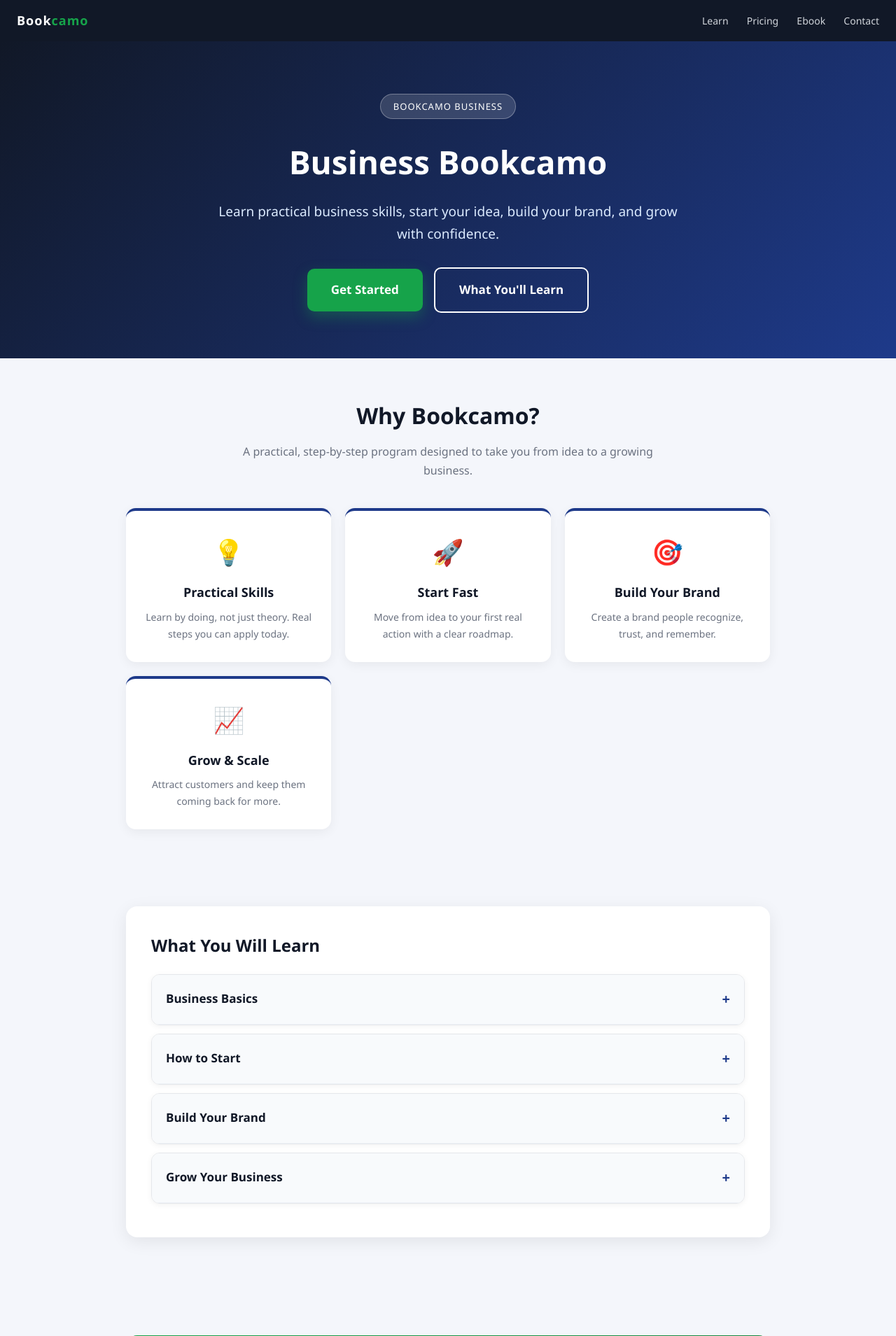
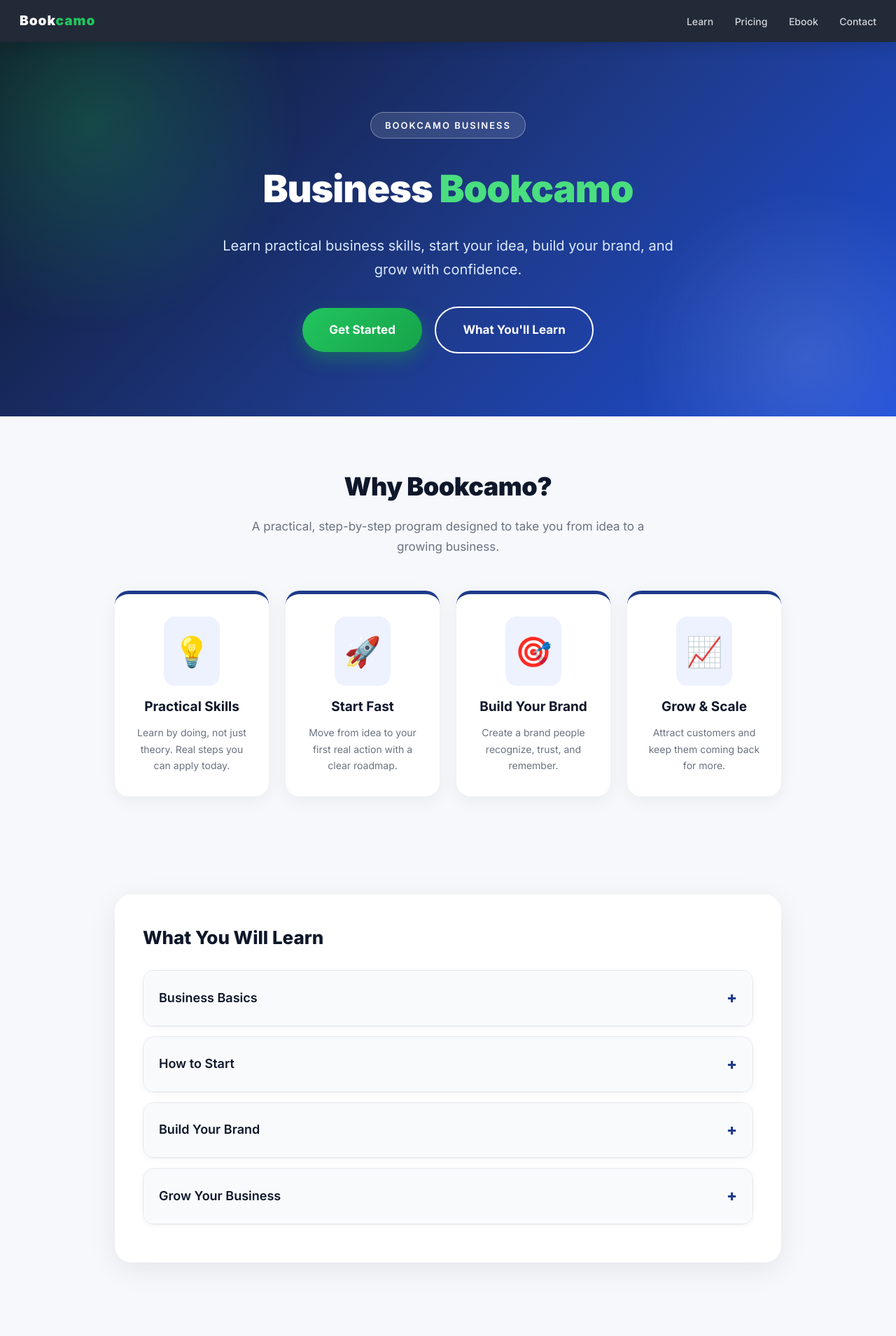
Before and after one commit to rukevweopuoru87/Bookcamo, a Flask app: page / in a window 1280 px wide. Shown: the top 1909 px of the page at 70% size. Run offline with Flask 3, Linux system fonts and the light colour scheme.

Commit message:
Upgraded design to professional version

```diff
--- a/templates/index.html
+++ b/templates/index.html
@@ -4,174 +4,235 @@
     <meta charset="UTF-8">
     <meta name="viewport" content="width=device-width, initial-scale=1.0">
 
-    <title>Bookcamo Business Bookcamo</title>
+    <title>Bookcamo — Business Bookcamo</title>
+
+    <link rel="preconnect" href="https://fonts.googleapis.com">
+    <link rel="preconnect" href="https://fonts.gstatic.com" crossorigin>
+    <link href="https://fonts.googleapis.com/css2?family=Inter:wght@400;500;600;700;800;900&display=swap" rel="stylesheet">
 
     <style>
         * { box-sizing: border-box; margin: 0; padding: 0; }
 
+        html { scroll-behavior: smooth; }
+
         body {
-            font-family: 'Segoe UI', Arial, sans-serif;
-            background: #f4f6fb;
+            font-family: 'Inter', 'Segoe UI', Arial, sans-serif;
+            background: #f6f8fc;
             color: #1f2937;
             line-height: 1.7;
+            overflow-x: hidden;
         }
 
         /* ===== NAVBAR ===== */
         .nav {
-            background: #111827;
+            background: rgba(17, 24, 39, 0.92);
+            backdrop-filter: blur(12px);
             color: white;
-            padding: 14px 24px;
+            padding: 14px 28px;
             display: flex;
             justify-content: space-between;
             align-items: center;
             position: sticky;
             top: 0;
-            z-index: 100;
+            z-index: 1000;
+            box-shadow: 0 4px 20px rgba(0,0,0,0.15);
         }
 
         .nav .logo {
-            font-size: 18px;
-            font-weight: 800;
+            font-size: 19px;
+            font-weight: 900;
             color: #fff;
             letter-spacing: 1px;
         }
 
-        .nav .logo span { color: #16a34a; }
+        .nav .logo span { color: #22c55e; }
 
         .nav-links a {
             color: #d1d5db;
             text-decoration: none;
-            margin-left: 22px;
+            margin-left: 26px;
             font-size: 14px;
+            font-weight: 500;
+            transition: color 0.2s;
         }
 
-        .nav-links a:hover { color: #16a34a; }
+        .nav-links a:hover { color: #22c55e; }
 
         /* ===== HERO ===== */
         .hero {
-            background: linear-gradient(135deg, #111827 0%, #1e3a8a 100%);
+            position: relative;
+            background: linear-gradient(135deg, #0f172a 0%, #1e3a8a 55%, #1d4ed8 100%);
             color: white;
             text-align: center;
-            padding: 75px 20px 65px;
+            padding: 100px 20px 90px;
+            overflow: hidden;
         }
+
+        .hero::before {
+            content: "";
+            position: absolute;
+            top: -40%;
+            left: -20%;
+            width: 60%;
+            height: 120%;
+            background: radial-gradient(circle, rgba(34,197,94,0.25), transparent 60%);
+            animation: float 8s ease-in-out infinite;
+        }
+
+        .hero::after {
+            content: "";
+            position: absolute;
+            bottom: -30%;
+            right: -15%;
+            width: 50%;
+            height: 100%;
+            background: radial-gradient(circle, rgba(255,255,255,0.12), transparent 60%);
+            animation: float 10s ease-in-out infinite reverse;
+        }
+
+        @keyframes float {
+            0%, 100% { transform: translateY(0); }
+            50% { transform: translateY(30px); }
+        }
+
+        .hero .inner { position: relative; z-index: 2; }
 
         .hero .badge {
             display: inline-block;
-            background: rgba(255,255,255,0.15);
-            border: 1px solid rgba(255,255,255,0.3);
+            background: rgba(255,255,255,0.12);
+            border: 1px solid rgba(255,255,255,0.35);
             color: #fff;
-            padding: 6px 18px;
-            border-radius: 30px;
+            padding: 7px 20px;
+            border-radius: 40px;
             font-size: 13px;
-            letter-spacing: 1px;
-            margin-bottom: 22px;
+            letter-spacing: 2px;
+            font-weight: 600;
+            margin-bottom: 26px;
         }
 
         .hero h1 {
-            font-size: 46px;
-            margin-bottom: 16px;
-            font-weight: 800;
+            font-size: 54px;
+            margin-bottom: 18px;
+            font-weight: 900;
+            letter-spacing: -1px;
         }
 
+        .hero h1 .accent { color: #4ade80; }
+
         .hero p {
-            font-size: 19px;
+            font-size: 20px;
             max-width: 680px;
-            margin: 0 auto 32px;
+            margin: 0 auto 36px;
             color: #dbeafe;
         }
 
         .btn {
             display: inline-block;
-            background: #16a34a;
+            background: linear-gradient(135deg, #22c55e, #16a34a);
             color: white;
-            padding: 16px 34px;
-            border-radius: 10px;
+            padding: 17px 38px;
+            border-radius: 50px;
             text-decoration: none;
             font-weight: 700;
             font-size: 17px;
-            box-shadow: 0 8px 20px rgba(22,163,74,0.35);
+            box-shadow: 0 10px 25px rgba(22,163,74,0.4);
             transition: transform 0.2s, box-shadow 0.2s;
+            border: none;
+            cursor: pointer;
         }
 
-        .btn:hover { transform: translateY(-2px); box-shadow: 0 12px 26px rgba(22,163,74,0.45); }
+        .btn:hover { transform: translateY(-3px); box-shadow: 0 16px 32px rgba(22,163,74,0.5); }
 
         .btn-outline {
             background: transparent;
             border: 2px solid #fff;
             box-shadow: none;
-            margin-left: 12px;
+            margin-left: 14px;
         }
 
-        .btn-outline:hover { background: rgba(255,255,255,0.1); }
+        .btn-outline:hover { background: rgba(255,255,255,0.12); }
 
         /* ===== CONTAINER ===== */
-        .container { max-width: 960px; margin: 0 auto; padding: 55px 20px; }
+        .container { max-width: 1000px; margin: 0 auto; padding: 70px 24px; }
 
         .section-title {
             text-align: center;
-            font-size: 32px;
-            font-weight: 800;
-            color: #111827;
-            margin-bottom: 10px;
+            font-size: 36px;
+            font-weight: 900;
+            color: #0f172a;
+            margin-bottom: 12px;
+            letter-spacing: -0.5px;
         }
 
         .section-sub {
             text-align: center;
             color: #6b7280;
             max-width: 620px;
-            margin: 0 auto 40px;
+            margin: 0 auto 48px;
+            font-size: 17px;
         }
 
         /* ===== FEATURES ===== */
         .features {
             display: grid;
             grid-template-columns: repeat(auto-fit, minmax(220px, 1fr));
-            gap: 20px;
+            gap: 24px;
         }
 
         .feature {
             background: white;
-            padding: 28px;
-            border-radius: 14px;
-            box-shadow: 0 4px 16px rgba(0,0,0,0.06);
+            padding: 32px 26px;
+            border-radius: 20px;
+            box-shadow: 0 6px 24px rgba(0,0,0,0.06);
             text-align: center;
-            border-top: 4px solid #1e3a8a;
-            transition: transform 0.2s;
+            border-top: 5px solid #1e3a8a;
+            transition: transform 0.25s, box-shadow 0.25s;
         }
 
-        .feature:hover { transform: translateY(-4px); }
+        .feature:hover { transform: translateY(-8px); box-shadow: 0 16px 40px rgba(0,0,0,0.12); }
 
-        .feature .icon { font-size: 36px; margin-bottom: 12px; }
-        .feature h3 { font-size: 18px; color: #111827; margin-bottom: 8px; }
+        .feature .icon {
+            font-size: 42px;
+            margin-bottom: 14px;
+            display: inline-block;
+            background: #eef2ff;
+            padding: 14px;
+            border-radius: 16px;
+        }
+
+        .feature h3 { font-size: 19px; color: #0f172a; margin-bottom: 8px; font-weight: 700; }
         .feature p { font-size: 14px; color: #6b7280; }
 
         /* ===== CARD ===== */
         .card {
             background: white;
-            padding: 36px;
-            border-radius: 16px;
-            box-shadow: 0 6px 24px rgba(0,0,0,0.08);
+            padding: 40px;
+            border-radius: 24px;
+            box-shadow: 0 10px 40px rgba(0,0,0,0.08);
             margin-bottom: 30px;
         }
 
-        .card h2 { margin-bottom: 20px; color: #111827; font-size: 24px; }
+        .card h2 { margin-bottom: 24px; color: #0f172a; font-size: 26px; font-weight: 800; }
 
         /* ===== ACCORDION ===== */
         .acc-item {
-            margin-bottom: 12px;
+            margin-bottom: 14px;
             border: 1px solid #e5e7eb;
-            border-radius: 12px;
+            border-radius: 16px;
             overflow: hidden;
             background: #fff;
-            box-shadow: 0 2px 8px rgba(0,0,0,0.05);
+            box-shadow: 0 2px 10px rgba(0,0,0,0.04);
+            transition: box-shadow 0.2s;
         }
+
+        .acc-item:hover { box-shadow: 0 8px 24px rgba(0,0,0,0.08); }
 
         .acc-head {
             margin: 0;
-            padding: 18px 20px;
-            font-size: 17px;
+            padding: 20px 22px;
+            font-size: 18px;
             font-weight: 600;
-            color: #111827;
+            color: #0f172a;
             cursor: pointer;
             background: #f8fafc;
             border-bottom: 1px solid #eef2f7;
@@ -181,159 +242,198 @@
         }
 
         .acc-head:hover { background: #eef2ff; }
-        .acc-head span { color: #1e3a8a; font-weight: 800; font-size: 20px; }
-        .acc-body { display: none; padding: 18px 20px; color: #4b5563; }
+        .acc-head span { color: #1e3a8a; font-weight: 800; font-size: 22px; }
+        .acc-body { display: none; padding: 20px 22px; color: #4b5563; }
 
         /* ===== ABOUT ===== */
         .about-box {
             background: linear-gradient(135deg, #16a34a, #15803d);
             color: white;
-            padding: 30px;
-            border-radius: 16px;
+            padding: 40px;
+            border-radius: 24px;
             text-align: center;
+            box-shadow: 0 12px 40px rgba(22,163,74,0.3);
         }
 
-        .about-box .big { font-size: 44px; font-weight: 800; }
-        .about-box p { color: #dcfce7; }
+        .about-box .big { font-size: 52px; font-weight: 900; }
+        .about-box p { color: #dcfce7; font-size: 17px; }
 
         /* ===== PRICING ===== */
         .pricing {
             display: grid;
-            grid-template-columns: repeat(auto-fit, minmax(250px, 1fr));
-            gap: 20px;
+            grid-template-columns: repeat(auto-fit, minmax(260px, 1fr));
+            gap: 24px;
         }
 
         .price-card {
             background: white;
-            border-radius: 16px;
-            padding: 30px;
+            border-radius: 22px;
+            padding: 34px 28px;
             text-align: center;
-            box-shadow: 0 6px 20px rgba(0,0,0,0.08);
+            box-shadow: 0 8px 30px rgba(0,0,0,0.07);
             border: 2px solid transparent;
             display: flex;
             flex-direction: column;
+            transition: transform 0.25s, box-shadow 0.25s;
         }
 
+        .price-card:hover { transform: translateY(-6px); box-shadow: 0 18px 44px rgba(0,0,0,0.12); }
+
         .price-card.featured {
-            border-color: #16a34a;
+            border-color: #22c55e;
             background: linear-gradient(180deg, #ffffff, #f0fdf4);
+            box-shadow: 0 12px 40px rgba(34,197,94,0.2);
         }
 
-        .price-card h3 { font-size: 20px; color: #111827; margin-bottom: 8px; }
-        .price-card .price { font-size: 38px; font-weight: 800; color: #111827; margin: 10px 0; }
+        .price-card .tag {
+            display: inline-block;
+            background: #22c55e;
+            color: white;
+            font-size: 12px;
+            font-weight: 700;
+            padding: 4px 14px;
+            border-radius: 30px;
+            margin-bottom: 12px;
+            align-self: center;
+        }
+
+        .price-card h3 { font-size: 20px; color: #0f172a; margin-bottom: 8px; font-weight: 700; }
+        .price-card .price { font-size: 42px; font-weight: 900; color: #0f172a; margin: 12px 0; }
         .price-card .price .old {
-            font-size: 22px;
+            font-size: 24px;
             color: #9ca3af;
             text-decoration: line-through;
             font-weight: 600;
-            margin-right: 6px;
+            margin-right: 8px;
         }
         .price-card .price span { font-size: 16px; color: #6b7280; font-weight: 400; }
-        .price-card ul { list-style: none; margin: 18px 0; text-align: left; flex-grow: 1; }
-        .price-card li { padding: 6px 0; color: #4b5563; font-size: 15px; }
-        .price-card li::before { content: "✔ "; color: #16a34a; font-weight: 700; }
+        .price-card ul { list-style: none; margin: 20px 0; text-align: left; flex-grow: 1; }
+        .price-card li { padding: 7px 0; color: #4b5563; font-size: 15px; }
+        .price-card li::before { content: "✔ "; color: #22c55e; font-weight: 700; }
 
-        .price-card .btn { padding: 12px 26px; font-size: 15px; }
+        .price-card .btn { padding: 14px 30px; font-size: 15px; }
 
         /* ===== AFFILIATE ===== */
         .affiliate {
             text-align: center;
             background: linear-gradient(135deg, #fb7185, #e11d48);
             color: white;
-            padding: 45px 20px;
-            border-radius: 16px;
+            padding: 55px 24px;
+            border-radius: 24px;
+            box-shadow: 0 14px 44px rgba(225,29,72,0.3);
         }
 
-        .affiliate h2 { font-size: 30px; margin-bottom: 12px; }
-        .affiliate p { max-width: 560px; margin: 0 auto 26px; color: #ffe4e6; }
+        .affiliate h2 { font-size: 34px; margin-bottom: 12px; font-weight: 900; }
+        .affiliate p { max-width: 560px; margin: 0 auto 28px; color: #ffe4e6; font-size: 17px; }
 
         .affiliate-card {
             background: white;
-            border-radius: 16px;
+            border-radius: 20px;
             overflow: hidden;
             max-width: 420px;
             margin: 0 auto;
-            box-shadow: 0 8px 24px rgba(0,0,0,0.2);
+            box-shadow: 0 12px 36px rgba(0,0,0,0.25);
             cursor: pointer;
+            transition: transform 0.25s, box-shadow 0.25s;
         }
 
-        .affiliate-card img {
-            width: 100%;
-            display: block;
-        }
+        .affiliate-card:hover { transform: scale(1.03); box-shadow: 0 18px 48px rgba(0,0,0,0.3); }
+
+        .affiliate-card img { width: 100%; display: block; }
 
         /* ===== TESTIMONIALS ===== */
         .testimonials {
             display: grid;
             grid-template-columns: repeat(auto-fit, minmax(260px, 1fr));
-            gap: 20px;
+            gap: 24px;
         }
 
         .testimonial {
             background: white;
-            padding: 26px;
-            border-radius: 14px;
-            box-shadow: 0 4px 16px rgba(0,0,0,0.06);
+            padding: 30px;
+            border-radius: 20px;
+            box-shadow: 0 6px 24px rgba(0,0,0,0.06);
+            transition: transform 0.25s;
         }
 
-        .testimonial .stars { color: #f59e0b; font-size: 18px; margin-bottom: 10px; }
+        .testimonial:hover { transform: translateY(-4px); }
+
+        .testimonial .stars { color: #f59e0b; font-size: 20px; margin-bottom: 12px; }
         .testimonial p { color: #4b5563; font-style: italic; margin-bottom: 14px; }
-        .testimonial .name { font-weight: 700; color: #111827; }
+        .testimonial .name { font-weight: 700; color: #0f172a; }
 
         /* ===== CTA ===== */
         .cta {
             background: linear-gradient(135deg, #16a34a 0%, #15803d 100%);
             color: white;
             text-align: center;
-            padding: 55px 20px;
-            border-radius: 16px;
+            padding: 60px 24px;
+            border-radius: 24px;
+            box-shadow: 0 14px 44px rgba(22,163,74,0.3);
         }
 
-        .cta h2 { font-size: 30px; margin-bottom: 12px; }
-        .cta p { max-width: 560px; margin: 0 auto 26px; color: #dcfce7; }
-        .cta .btn { background: white; color: #15803d; box-shadow: 0 8px 20px rgba(0,0,0,0.2); }
+        .cta h2 { font-size: 34px; margin-bottom: 12px; font-weight: 900; }
+        .cta p { max-width: 560px; margin: 0 auto 28px; color: #dcfce7; font-size: 17px; }
+        .cta .btn { background: white; color: #15803d; box-shadow: 0 10px 26px rgba(0,0,0,0.2); }
 
         /* ===== CONTACT ===== */
         .contact {
             display: grid;
             grid-template-columns: 1fr 1fr;
-            gap: 30px;
+            gap: 36px;
+            align-items: center;
         }
 
-        .contact .info h3 { color: #111827; margin-bottom: 12px; }
-        .contact .info p { color: #4b5563; margin-bottom: 8px; }
+        .contact .info h3 { color: #0f172a; margin-bottom: 14px; font-size: 22px; }
+        .contact .info p { color: #4b5563; margin-bottom: 10px; font-size: 16px; }
 
         .whatsapp-btn {
             display: inline-block;
-            background: #25d366;
+            background: linear-gradient(135deg, #25d366, #1ebe5d);
             color: white;
-            padding: 14px 26px;
-            border-radius: 10px;
+            padding: 16px 30px;
+            border-radius: 50px;
             text-decoration: none;
             font-weight: 700;
-            margin-top: 12px;
+            margin-top: 14px;
+            box-shadow: 0 8px 22px rgba(37,211,102,0.35);
+            transition: transform 0.2s;
         }
+
+        .whatsapp-btn:hover { transform: translateY(-3px); }
+
+        .contact-card {
+            background: white;
+            padding: 34px;
+            border-radius: 22px;
+            box-shadow: 0 8px 30px rgba(0,0,0,0.07);
+            text-align: center;
+        }
+
+        .contact-card h2 { color: #0f172a; margin-bottom: 12px; font-size: 24px; }
+        .contact-card p { color: #4b5563; margin-bottom: 18px; }
 
         /* ===== FOOTER ===== */
         footer {
-            background: #111827;
+            background: #0f172a;
             color: #9ca3af;
             text-align: center;
-            padding: 30px 15px;
+            padding: 36px 20px;
             font-size: 14px;
         }
 
-        footer a { color: #dbeafe; text-decoration: none; margin: 0 8px; }
-        footer a:hover { color: #16a34a; }
+        footer a { color: #dbeafe; text-decoration: none; margin: 0 10px; }
+        footer a:hover { color: #22c55e; }
 
         /* ===== RESPONSIVE ===== */
         @media (max-width: 700px) {
-            .hero h1 { font-size: 34px; }
-            .hero p { font-size: 16px; }
-            .card { padding: 24px; }
-            .btn-outline { margin-left: 0; margin-top: 12px; }
+            .hero h1 { font-size: 36px; }
+            .hero p { font-size: 17px; }
+            .card { padding: 26px; }
+            .btn-outline { margin-left: 0; margin-top: 14px; }
             .contact { grid-template-columns: 1fr; }
             .nav-links { display: none; }
+            .section-title { font-size: 28px; }
         }
     </style>
 </head>
@@ -353,14 +453,16 @@
 
     <!-- HERO -->
     <header class="hero">
+        <div class="inner">
             <span class="badge">BOOKCAMO BUSINESS</span>
-        <h1>Business Bookcamo</h1>
+            <h1>Business <span class="accent">Bookcamo</span></h1>
             <p>
                 Learn practical business skills, start your idea,
                 build your brand, and grow with confidence.
             </p>
             <a href="#pricing" class="btn">Get Started</a>
             <a href="#learn" class="btn btn-outline">What You'll Learn</a>
+        </div>
     </header>
 
     <!-- FEATURES -->
@@ -455,6 +557,7 @@
             </div>
 
             <div class="price-card featured">
+                <span class="tag">Most Popular</span>
                 <h3>The Bookcamo Workbook</h3>
                 <div class="price">₦4,000 <span>/ one-time</span></div>
                 <ul>
@@ -488,11 +591,11 @@
 
             <a href="https://selar.com/m/vivianchiamaka335u8jfy?affiliate=2a585b4t38" target="_blank" rel="noopener noreferrer">
                 <div class="affiliate-card">
-                    <img src="/static/affiliate.jpg" alt="Natural Hair Care Ebook">
+                    <img src="/static/affiliate.jpg" alt="">
                 </div>
             </a>
 
-            <p style="margin-top:20px;"><a href="https://selar.com/m/vivianchiamaka335u8jfy?affiliate=2a585b4t38" target="_blank" rel="noopener noreferrer" class="btn">Get the Hair Care Ebook</a></p>
+            <p style="margin-top:24px;"><a href="https://selar.com/m/vivianchiamaka335u8jfy?affiliate=2a585b4t38" target="_blank" rel="noopener noreferrer" class="btn">Get the Hair Care Ebook</a></p>
         </div>
     </div>
 
@@ -542,13 +645,10 @@
                 <br>
                 <a href="https://wa.me/2348057241855" target="_blank" rel="noopener noreferrer" class="whatsapp-btn">💬 Chat with us on WhatsApp</a>
             </div>
-            <div style="display:flex; flex-direction:column; justify-content:center;">
-                <div class="card" style="margin-bottom:0; text-align:center;">
+            <div class="contact-card">
                 <h2>Need Assistance?</h2>
-                    <p style="color:#4b5563;">Message us on WhatsApp and we'll help you choose the right plan for your business journey.</p>
-                    <br>
+                <p>Message us on WhatsApp and we'll help you choose the right plan for your business journey.</p>
                 <a href="https://wa.me/2348057241855?text=Hello%20Bookcamo%2C%20I%20need%20assistance." target="_blank" rel="noopener noreferrer" class="whatsapp-btn">💬 Message Us Now</a>
-                </div>
             </div>
         </div>
     </div>
```
Lines whose indentation alone changed are shown as unchanged.
